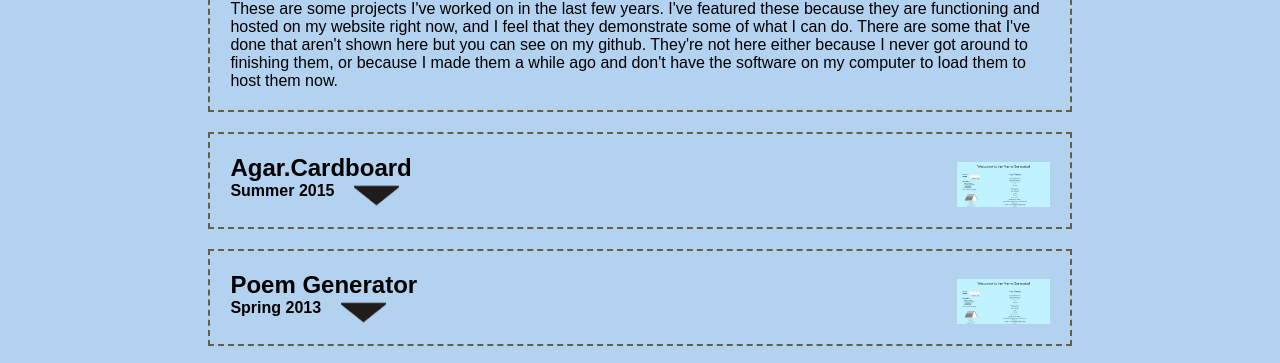
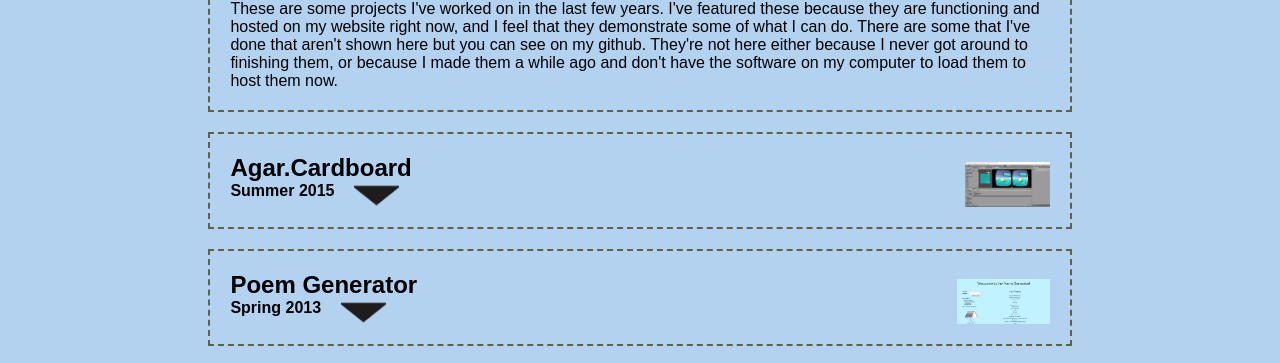
Before and after one commit to bzamansky/website, a plain HTML site: page projects.html in a window 1280 px wide. Shown: the part 361-724 px from the top of the page. Drawn offline with Linux system fonts and the light colour scheme.

Commit message:
changed agar picture

```diff
--- a/projects.html
+++ b/projects.html
@@ -95,7 +95,7 @@
 				<p class="subhead">
 					<b>Summer 2015</b>
 					<a href="#ag"><img class="arrow" id="ag" src="./images/arrow_down.png" alt="Down arrow"></a>
-					<img class="ag shot" src="./images/poemgen.png" alt="Screenshot of the project">
+					<img class="ag shot" src="./images/agarcard.png" alt="Screenshot of the project">
 				</p>
 
 			</div>
```
Also changed, not shown: images/agarcard.png (added).
